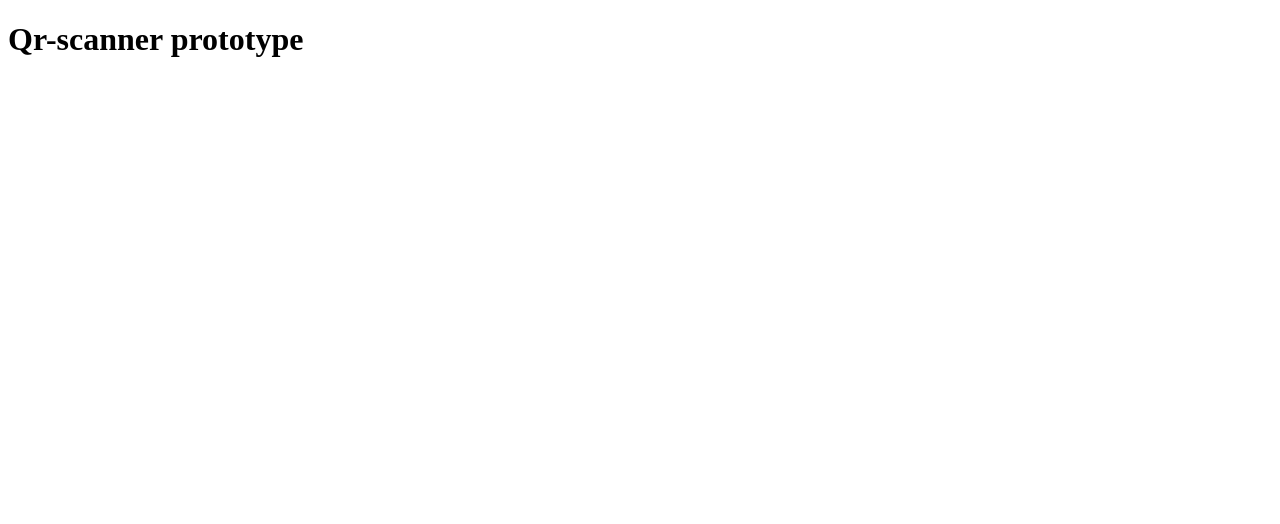
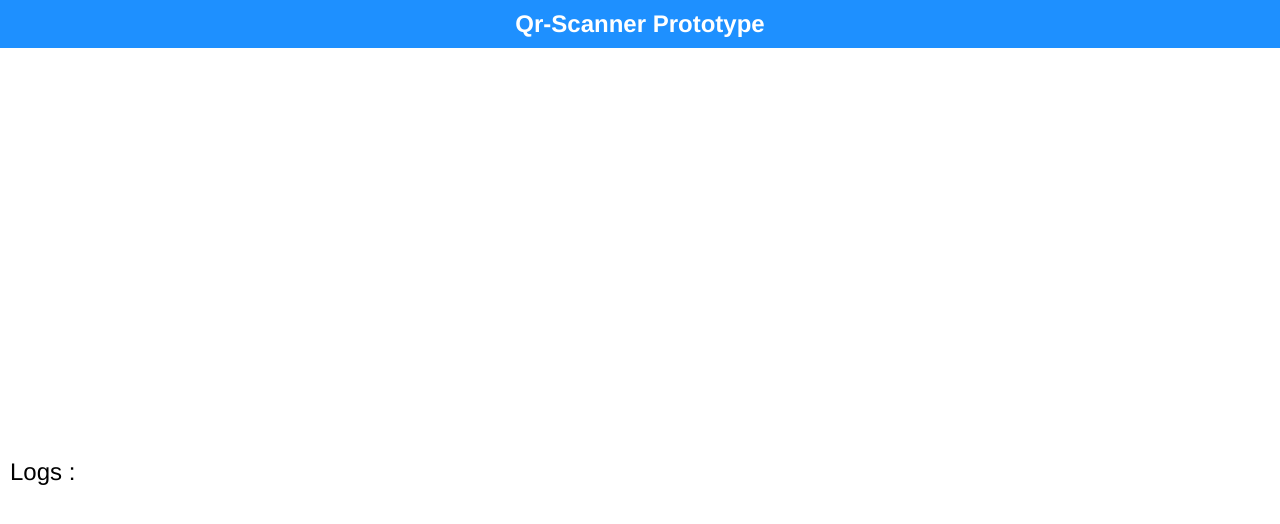
Before and after one commit to AjjlalAhmed/qr-code-scanner, a Vue app: page / in a window 1280 px wide. Shown: the top 524 px of the page. Built offline with nearby package versions, Linux system fonts and the light colour scheme; no server answers.

Commit message:
uploading code

```diff
--- a/src/App.vue
+++ b/src/App.vue
@@ -1,8 +1,11 @@
 <template>
   <h1>Qr-scanner prototype</h1>
-  <div id="reader" width="600px"></div>
-  <video width="200" height="200" id="stream"></video>
-  <p class="result">{{ result }}</p>
+  <div id="reader" width="400px" style="min-height: 50vh"></div>
+  <p class="result">
+    Logs :
+    <br />
+    <span>{{ result }}</span>
+  </p>
 </template>
 
 <script>
@@ -22,14 +25,9 @@ export default {
         })
         .then(function (stream) {
           if (stream.getVideoTracks().length > 0) {
-            // const video = document.querySelector("#stream");
-            // video.setAttribute("autoplay", "");
-            // video.setAttribute("muted", "");
-            // video.setAttribute("playsinline", "");
-            // video.srcObject = stream;
             html5QrCode.value = new Html5Qrcode("reader");
             const qrCodeSuccessCallback = (decodedText, decodedResult) => {
-              result.value = decodedResult;
+              result.value = decodedText;
             };
             const config = { fps: 10, qrbox: { width: 250, height: 250 } };
             html5QrCode.value.start(
@@ -40,24 +38,6 @@ export default {
                 result.value = error;
               }
             );
-
-            // html5QrCode.value
-            //   .start(
-            //     cameraId,
-            //     {
-            //       fps: 10, // Optional, frame per seconds for qr code scanning
-            //       qrbox: { width: 250, height: 250 }, // Optional, if you want bounded box UI
-            //     },
-            //     (decodedText, decodedResult) => {
-            //       result.value = decodedResult;
-            //     },
-            //     (errorMessage) => {
-            //       result.value = errorMessage;
-            //     }
-            //   )
-            //   .catch((err) => {
-            //     result.value = err;
-            //   });
           }
         })
         .catch(function (error) {
@@ -68,29 +48,32 @@ export default {
         });
     });
 
-    // onMounted(() => {
-    //   let html5QrcodeScanner = new Html5QrcodeScanner(
-    //     "reader",
-    //     { fps: 10, qrbox: { width: 250, height: 250 } },
-    //     /* verbose= */ false
-    //   );
-    //   html5QrcodeScanner.render(onScanSuccess, onScanFailure);
-    // });
-    // function onScanSuccess(decodedText, decodedResult) {
-    //   // handle the scanned code as you like, for example:
-    //   console.log(`Code matched = ${decodedText}`, decodedResult);
-    //   result.value = decodedResult;
-    // }
-
-    // function onScanFailure(error) {
-    //   // handle scan failure, usually better to ignore and keep scanning.
-    //   // for example:
-    //   console.warn(`Code scan error = ${error}`);
-    //   result.value = error;
-    // }
     return { result };
   },
 };
 </script>
 
-<style></style>
+<style>
+* {
+  padding: 0;
+  margin: 0;
+}
+h1 {
+  font-size: 1.5rem;
+  font-family: "Franklin Gothic Medium", "Arial Narrow", Arial, sans-serif;
+  text-align: center;
+  background: dodgerblue;
+  color: #fff;
+  padding: 10px;
+  text-transform: capitalize;
+}
+P {
+  font-size: 1.5rem;
+  font-family: "Franklin Gothic Medium", "Arial Narrow", Arial, sans-serif;
+  padding: 10px;
+}
+span {
+  font-size: 1rem;
+  font-family: "Franklin Gothic Medium", "Arial Narrow", Arial, sans-serif;
+}
+</style>
```
